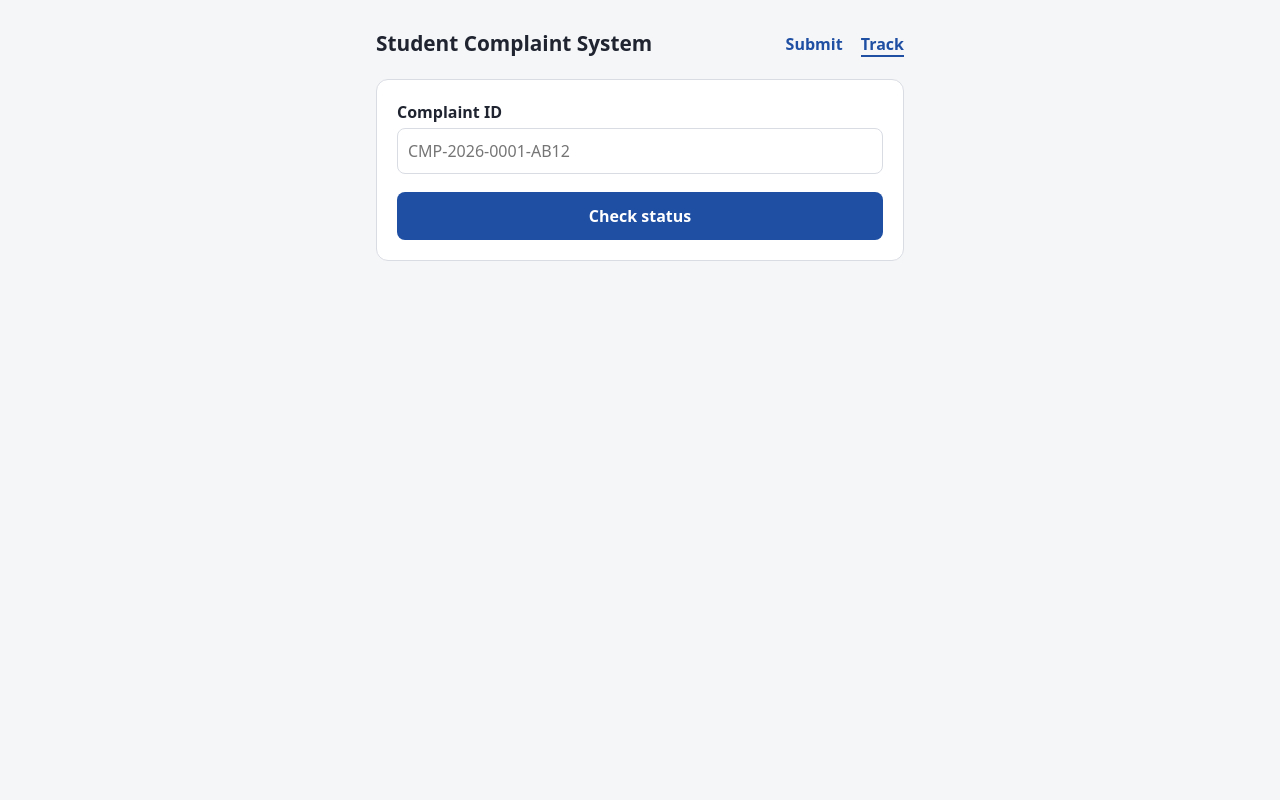
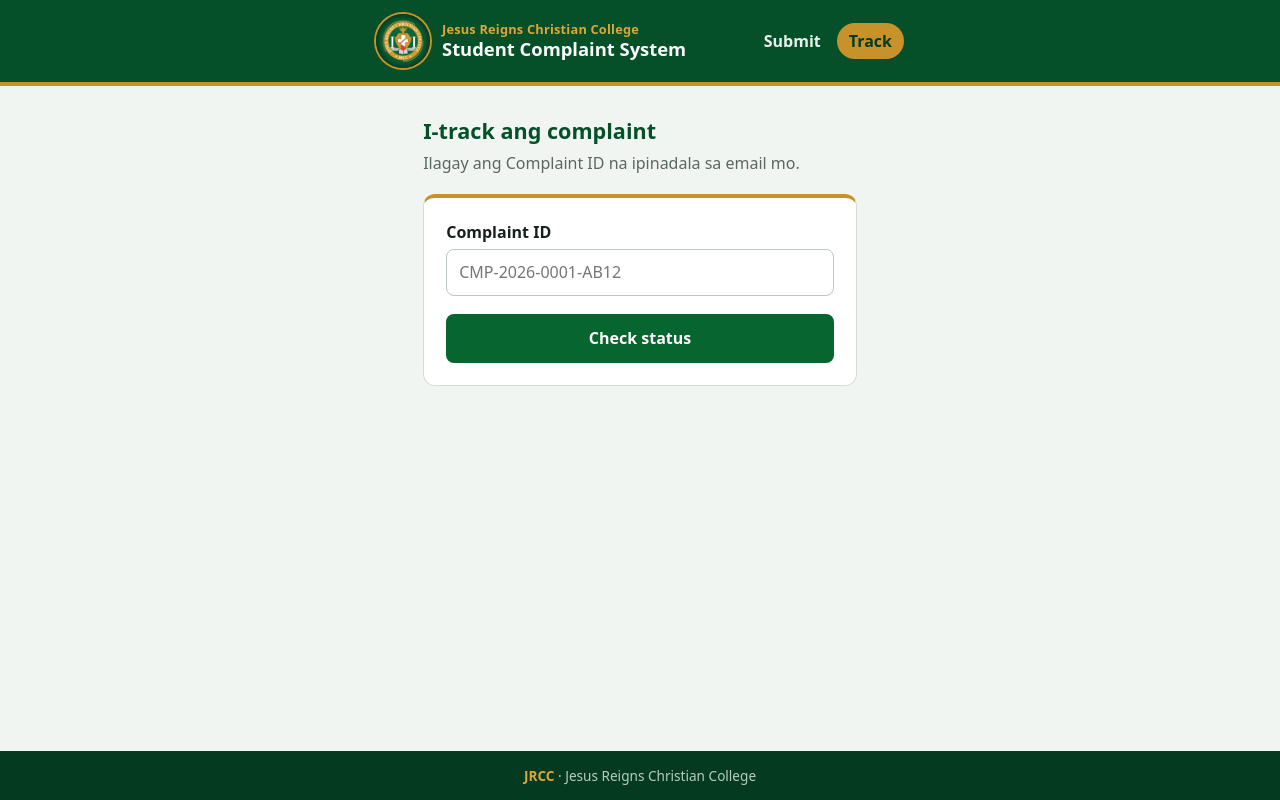
Before and after one commit to ememnahh20/complaint-system, a Flask app: page /track in a window 1280 px wide. Run offline with Flask 3, Linux system fonts and the light colour scheme.

Commit message:
Update Static and Templatesn

```diff
--- a/static/style.css
+++ b/static/style.css
@@ -1,37 +1,82 @@
-:root{--bg:#f5f6f8;--card:#fff;--text:#1f2430;--muted:#646b7a;--line:#d9dce3;
---accent:#1f4fa3;--ok:#1a7f4b;--warn:#a85f00;--err:#b3261e}
+/* JRCC theme: green at gold mula sa logo */
+:root{
+  --green-900:#043a20; --green-800:#055029; --green-700:#07652f; --green-600:#0b7a3a;
+  --gold-500:#c8922a; --gold-400:#dba73c; --gold-700:#85600f; --gold-100:#f8efd6;
+  --flame:#e23d2a;
+  --bg:#f1f5f2; --card:#ffffff; --text:#17211b; --muted:#5a685f; --line:#d5ddd7;
+  --ok:#0b7a3a; --warn:#8a5a00; --info:#1f5f8b; --err:#b3261e;
+}
 *{box-sizing:border-box}
-body{margin:0;font-family:system-ui,-apple-system,"Segoe UI",sans-serif;background:var(--bg);color:var(--text);line-height:1.5}
-a{color:var(--accent)}
+body{margin:0;font-family:system-ui,-apple-system,"Segoe UI",sans-serif;background:var(--bg);color:var(--text);line-height:1.55;min-height:100vh;display:flex;flex-direction:column}
+a{color:var(--green-700)}
+main{flex:1}
+
+/* ---------- Header ---------- */
+header.site{background:var(--green-800);border-bottom:4px solid var(--gold-500)}
+.site-inner{max-width:560px;margin:0 auto;padding:14px 16px;display:flex;align-items:center;justify-content:space-between;gap:12px;flex-wrap:wrap}
+.site-inner.wide{max-width:1000px}
+.brand{display:flex;align-items:center;gap:12px;text-decoration:none;color:#fff}
+.brand img{width:54px;height:54px;border-radius:50%;box-shadow:0 0 0 2px var(--gold-500);display:block}
+.brand-text{display:flex;flex-direction:column;line-height:1.2}
+.school{font-size:.8rem;color:var(--gold-400);font-weight:600;letter-spacing:.2px}
+.sys{font-size:1.15rem;font-weight:700}
+nav{display:flex;gap:4px;align-items:center}
+nav a{color:#e7f0ea;text-decoration:none;font-weight:600;padding:6px 12px;border-radius:999px}
+nav a:hover{background:rgba(255,255,255,.12)}
+nav a.active{background:var(--gold-500);color:var(--green-900)}
+header.site button.small{background:transparent;border:1px solid var(--gold-400);color:#fff}
+header.site button.small:hover{background:rgba(255,255,255,.12)}
+
+/* ---------- Content ---------- */
 .wrap{max-width:560px;margin:0 auto;padding:28px 16px 48px}
 .wrap.wide{max-width:1000px}
-header.top{display:flex;justify-content:space-between;align-items:center;gap:12px;margin-bottom:20px;flex-wrap:wrap}
-header.top h1{font-size:1.3rem;margin:0}
-nav a{margin-left:14px;text-decoration:none;font-weight:600}
-nav a.active{border-bottom:2px solid var(--accent)}
-.card{background:var(--card);border:1px solid var(--line);border-radius:12px;padding:20px}
+h2{margin:0 0 4px;font-size:1.35rem;color:var(--green-800)}
+.lead{margin:0 0 18px;color:var(--muted)}
+.card{background:var(--card);border:1px solid var(--line);border-top:4px solid var(--gold-500);border-radius:12px;padding:22px}
 label{display:block;font-weight:600;margin:14px 0 4px}
 label:first-child{margin-top:0}
-input,select,textarea{width:100%;padding:10px;border:1px solid var(--line);border-radius:8px;font:inherit;background:#fff;color:var(--text)}
+input,select,textarea{width:100%;padding:10px 12px;border:1px solid #bcc8bf;border-radius:8px;font:inherit;background:#fff;color:var(--text)}
+input:focus,select:focus,textarea:focus{border-color:var(--green-600)}
 textarea{min-height:120px;resize:vertical}
-:focus-visible{outline:2px solid var(--accent);outline-offset:2px}
-button,.btn{display:inline-block;padding:10px 16px;border:0;border-radius:8px;background:var(--accent);color:#fff;font:inherit;font-weight:600;cursor:pointer;text-decoration:none}
+:focus-visible{outline:3px solid var(--gold-400);outline-offset:2px}
+button,.btn{display:inline-block;padding:10px 16px;border:0;border-radius:8px;background:var(--green-700);color:#fff;font:inherit;font-weight:700;cursor:pointer;text-decoration:none}
+button:hover,.btn:hover{background:var(--green-800)}
 button.full{width:100%;margin-top:18px;padding:12px}
 button:disabled{opacity:.6;cursor:wait}
 button.small{padding:6px 12px;font-size:.9rem}
+
 .result{margin-top:16px;padding:14px;border-radius:8px;border:1px solid var(--line);display:none}
-.result.show{display:block}.result.ok{border-color:var(--ok)}.result.error{border-color:var(--err);color:var(--err)}
-.cid{font-size:1.35rem;font-weight:700;letter-spacing:.5px;word-break:break-all}
-.badge{display:inline-block;padding:2px 10px;border-radius:999px;font-weight:600;font-size:.85rem;border:1px solid currentColor}
-.badge.Pending{color:var(--warn)}.badge.Resolved{color:var(--ok)}.badge.In-Progress{color:var(--accent)}
-.flash{background:#e8f0fe;border:1px solid var(--accent);padding:10px 14px;border-radius:8px;margin-bottom:14px}
+.result.show{display:block}
+.result.ok{border-color:var(--ok);background:#eef8f1}
+.result.error{border-color:var(--err);background:#fdf0ef;color:var(--err)}
+.cid{font-size:1.35rem;font-weight:800;letter-spacing:.5px;word-break:break-all;color:var(--green-800)}
+
+.badge{display:inline-block;padding:2px 10px;border-radius:999px;font-weight:700;font-size:.82rem;border:1px solid currentColor;background:#fff}
+.badge.Pending{color:var(--warn)}
+.badge.Resolved{color:var(--ok)}
+.badge.In-Progress{color:var(--info)}
+
+.flash{background:var(--gold-100);border:1px solid var(--gold-500);padding:10px 14px;border-radius:8px;margin-bottom:14px}
+
+/* ---------- Admin ---------- */
 .stats{display:grid;grid-template-columns:repeat(auto-fit,minmax(120px,1fr));gap:10px;margin-bottom:16px}
-.stats a{background:var(--card);border:1px solid var(--line);border-radius:10px;padding:12px;text-decoration:none;color:var(--text)}
-.stats a.active{border-color:var(--accent)}
-.stats b{display:block;font-size:1.5rem}
-.table-wrap{overflow-x:auto}
-table{width:100%;border-collapse:collapse;background:var(--card)}
+.stats a{background:var(--card);border:1px solid var(--line);border-left:4px solid var(--line);border-radius:10px;padding:12px;text-decoration:none;color:var(--text)}
+.stats a.active{border-left-color:var(--gold-500);box-shadow:0 0 0 1px var(--gold-500)}
+.stats b{display:block;font-size:1.6rem;color:var(--green-800)}
+.table-wrap{overflow-x:auto;border:1px solid var(--line);border-radius:12px;background:var(--card)}
+table{width:100%;border-collapse:collapse}
+th{background:var(--green-800);color:#fff;font-weight:600}
 th,td{padding:10px;border-bottom:1px solid var(--line);text-align:left;vertical-align:top;font-size:.92rem}
+tbody tr:last-child td{border-bottom:0}
 td.msg{min-width:220px;max-width:340px;white-space:pre-wrap}
 td form{display:grid;gap:6px;min-width:170px}
 .muted{color:var(--muted)}
+
+/* ---------- Footer ---------- */
+footer.site{background:var(--green-900);color:#b9cbbf;text-align:center;padding:14px 16px;font-size:.85rem}
+footer.site b{color:var(--gold-400)}
+
+@media (max-width:480px){
+  .sys{font-size:1rem}
+  .brand img{width:46px;height:46px}
+}
--- a/templates/admin.html
+++ b/templates/admin.html
@@ -9,7 +9,8 @@
 </nav>
 {% endblock %}
 {% block content %}
-<div class="stats">
+<h2>Mga complaint</h2>
+<div class="stats" style="margin-top:12px">
   <a href="{{ url_for('admin_dashboard') }}" class="{{ 'active' if not current }}"><span class="muted">All</span><b>{{ stats.total }}</b></a>
   {% for s in statuses %}
   <a href="{{ url_for('admin_dashboard', status=s) }}" class="{{ 'active' if current == s }}"><span class="muted">{{ s }}</span><b>{{ stats[s] }}</b></a>
--- a/templates/base.html
+++ b/templates/base.html
@@ -3,25 +3,39 @@
 <head>
 <meta charset="UTF-8">
 <meta name="viewport" content="width=device-width, initial-scale=1">
-<title>{% block title %}Student Complaint System{% endblock %}</title>
+<title>{% block title %}Student Complaint System | JRCC{% endblock %}</title>
+<link rel="icon" href="{{ url_for('static', filename='logo.png') }}">
 <link rel="stylesheet" href="{{ url_for('static', filename='style.css') }}">
 </head>
 <body>
-<div class="wrap {% block wrapclass %}{% endblock %}">
-  <header class="top">
-    <h1>Student Complaint System</h1>
+<header class="site">
+  <div class="site-inner {% block wrapclass %}{% endblock %}">
+    <a class="brand" href="{{ url_for('index') }}">
+      <img src="{{ url_for('static', filename='logo.png') }}" alt="JRCC logo">
+      <span class="brand-text">
+        <span class="school">Jesus Reigns Christian College</span>
+        <span class="sys">Student Complaint System</span>
+      </span>
+    </a>
     {% block nav %}
     <nav>
       <a href="{{ url_for('index') }}" class="{{ 'active' if request.endpoint == 'index' }}">Submit</a>
       <a href="{{ url_for('track_page') }}" class="{{ 'active' if request.endpoint == 'track_page' }}">Track</a>
     </nav>
     {% endblock %}
-  </header>
+  </div>
+</header>
+
+<main class="wrap {{ self.wrapclass() }}">
   {% with messages = get_flashed_messages() %}
     {% for m in messages %}<div class="flash">{{ m }}</div>{% endfor %}
   {% endwith %}
   {% block content %}{% endblock %}
-</div>
+</main>
+
+<footer class="site">
+  <b>JRCC</b> &middot; Jesus Reigns Christian College
+</footer>
 {% block scripts %}{% endblock %}
 </body>
 </html>
--- a/templates/index.html
+++ b/templates/index.html
@@ -1,5 +1,7 @@
 {% extends "base.html" %}
 {% block content %}
+<h2>Mag-submit ng complaint</h2>
+<p class="lead">Ilarawan ang problema. Makakatanggap ka ng Complaint ID sa email mo.</p>
 <section class="card">
   <form id="complaintForm">
     <label for="name">Full name</label>
--- a/templates/track.html
+++ b/templates/track.html
@@ -1,5 +1,7 @@
 {% extends "base.html" %}
 {% block content %}
+<h2>I-track ang complaint</h2>
+<p class="lead">Ilagay ang Complaint ID na ipinadala sa email mo.</p>
 <section class="card">
   <form id="trackForm">
     <label for="cid">Complaint ID</label>
```
Also changed, not shown: static/logo.png (added).
